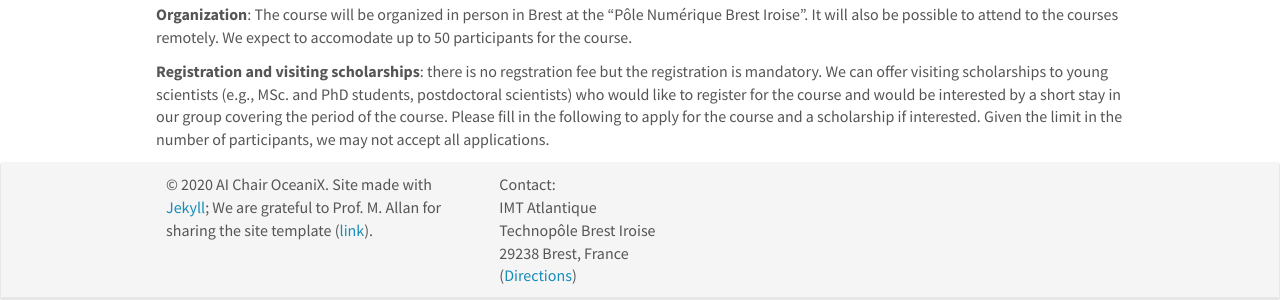
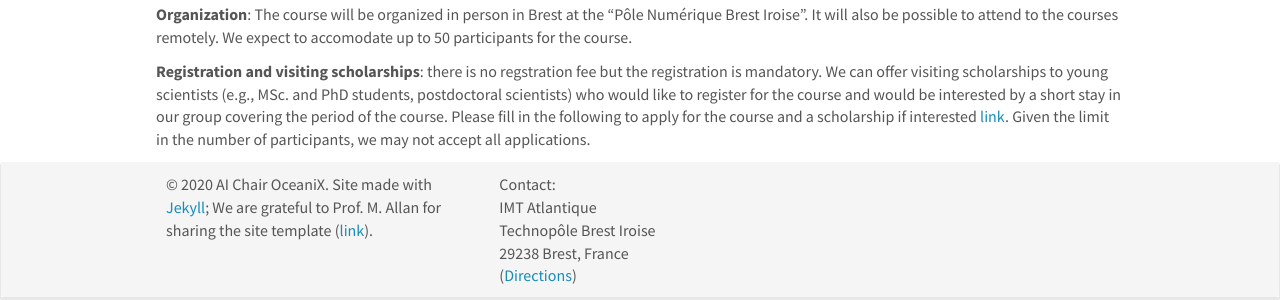
Before and after one commit to CIA-Oceanix/CIA-Oceanix.github.io, a Jekyll site: the page built from _pages/training.md, in a window 1280 px wide and 1156 px high. Shown: the part 833-1133 px from the top of the window. Built offline with Jekyll 4.4.1, drawn with Linux system fonts in a browser that asks for light colours; nearby versions of some CDN libraries.

Commit message:
Update training.md

```diff
--- a/_pages/training.md
+++ b/_pages/training.md
@@ -33,4 +33,4 @@
 
 **Organization**: The course will be organized in person in Brest at the "Pôle Numérique Brest Iroise". It will also be possible to attend to the courses remotely. We expect to accomodate up to 50 participants for the course.
 
-**Registration and visiting scholarships**: there is no regstration fee but the registration is mandatory. We can offer visiting scholarships to young scientists (e.g., MSc. and PhD students, postdoctoral scientists) who would like to register for the course and would be interested by a short stay in our group covering the period of the course. Please fill in the following to apply for the course and a scholarship if interested. Given the limit in the number of participants, we may not accept all applications.
+**Registration and visiting scholarships**: there is no regstration fee but the registration is mandatory. We can offer visiting scholarships to young scientists (e.g., MSc. and PhD students, postdoctoral scientists) who would like to register for the course and would be interested by a short stay in our group covering the period of the course. Please fill in the following to apply for the course and a scholarship if interested [link](https://forms.gle/nt3469TKLdw7Fog99). Given the limit in the number of participants, we may not accept all applications.
```
